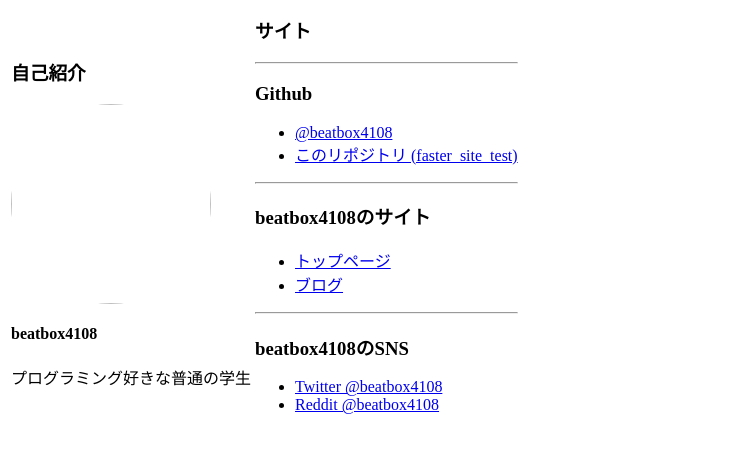
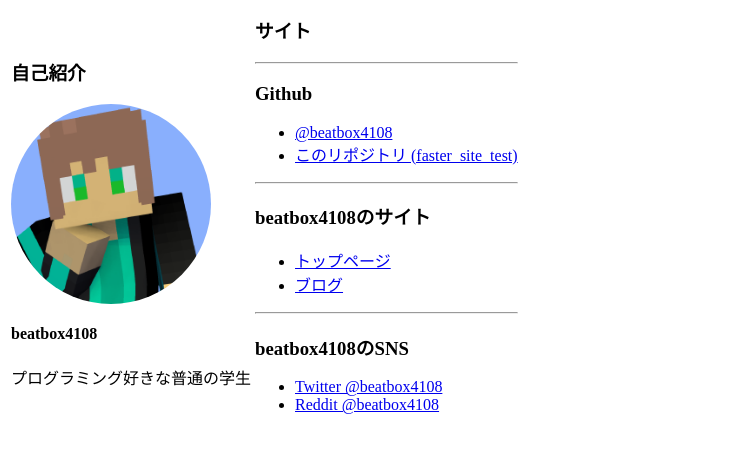
Before and after one commit to beatbox4108/faster_site_test, a plain HTML site: page index.html in a window 1280 px wide. Shown: the part 102-554 px from the top of the page, without its empty margins (0-742 px from the left). Drawn offline with Linux system fonts and the light colour scheme; the site is published under a folder, as on GitHub Pages, so addresses that start at the root find nothing.

Commit message:
パスを修正

```diff
--- a/index.html
+++ b/index.html
@@ -11,7 +11,7 @@
             <tr>
                 <td>
                     <h3>自己紹介</h3>
-                    <img src="/avatar.png" width="200" style="border-radius:50%">
+                    <img src="./avatar.png" width="200" style="border-radius:50%">
                     <h4>beatbox4108</h4>
                     <p>プログラミング好きな普通の学生</p>
                 </td>
```
